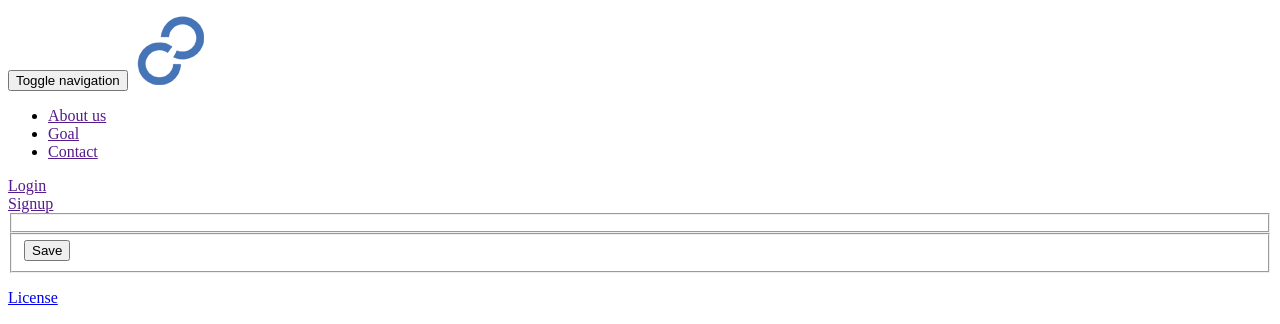
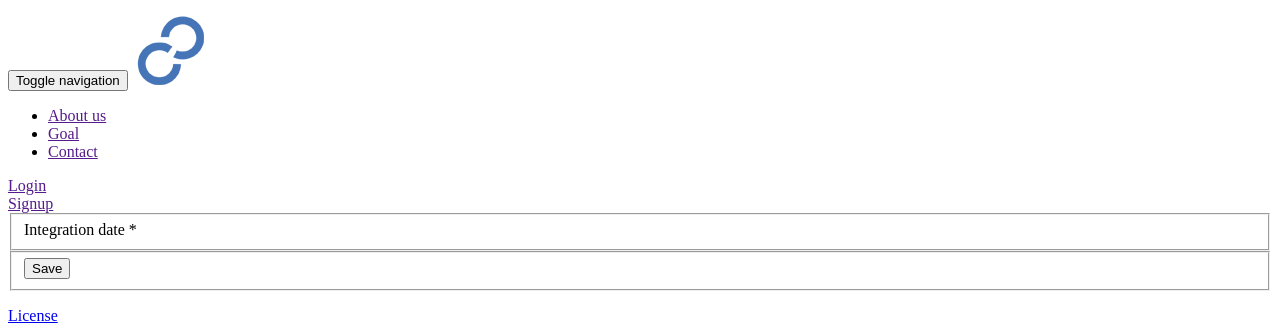
Before and after one commit to Cohaerentis/Licensium, a Yii app: the page made by app/views/module/form.php in a window 1280 px wide. Shown: the top 324 px of the page. Run offline with PHP 8.4 and a stand-in for Yii, Linux system fonts and the light colour scheme; the template is opened without the code that fills it, so the values that code supplies are empty; some libraries are stand-ins or nearby versions.

Commit message:
Improve module creation form

```diff
--- a/app/helpers/global.php
+++ b/app/helpers/global.php
@@ -352,7 +352,7 @@ function monthList() {
 function yearList($from = 1970, $until = null) {
     if (!empty($until) || ($from >= $until)) $until = date('Y');
     $list = array();
-    for ($number = $from; $number <= $until; $number++) {
+    for ($number = $until; $number >= $from; $number--) {
         $item = new stdClass();
         $item->id = $number;
         $item->name = $number;
--- a/app/views/module/form.php
+++ b/app/views/module/form.php
@@ -108,7 +108,7 @@
                           CHtml::listData(Module::getList('relations'), 'code', function($item) {
                               return e($item->name);
                           }),
-                          array('class'=>'col-md-6 col-xs-12 commom-dropdpown','empty' => '')); ?>
+                          array('class'=>'commom-dropdpown','empty' => '')); ?>
                     </div>
                     <div class="col-xs-12">
                         <?php echo $form->error($model,'relation'); ?>
@@ -127,7 +127,7 @@
                           CHtml::listData(Module::getList('types'), 'code', function($item) {
                               return e($item->name);
                           }),
-                          array('class'=>'col-md-6 col-xs-12 commom-dropdpown','empty' => '')); ?>
+                          array('class'=>'commom-dropdpown','empty' => '')); ?>
                     </div>
                     <div class="col-xs-12">
                         <?php echo $form->error($model,'type'); ?>
@@ -135,7 +135,15 @@
                 </div>
             </div>
         </div>
-        <div class="col-lg-12 col-md-12 col-xs-12">
+        <div class="col-xs-12">
+            <div class="field input-group input-group-md">
+                <label class="input-group-addon">
+                    <?php echo Yii::t('app', 'Integration date'); ?>
+                    <span class="required">*</span>
+                </label>
+            </div>
+        </div>
+        <div class="col-lg-4 col-md-4 col-xs-12">
             <div class="field input-group input-group-md">
                 <div class="row">
                     <div class="col-md-6 col-xs-12">
@@ -146,7 +154,7 @@
                           CHtml::listData(dayList(), 'id', function($item) {
                               return e($item->name);
                           }),
-                          array('class'=>'col-md-6 col-xs-12 commom-dropdpown','empty' => '')); ?>
+                          array('class'=>'commom-dropdpown','empty' => '')); ?>
                     </div>
                     <div class="col-xs-12">
                         <?php echo $form->error($model,'day', array('class' => 'input-group-addon')); ?>
@@ -154,7 +162,7 @@
                 </div>
             </div>
         </div>
-        <div class="col-lg-12 col-md-12 col-xs-12">
+        <div class="col-lg-4 col-md-4 col-xs-12">
             <div class="field input-group input-group-md">
                 <div class="row">
                     <div class="col-md-6 col-xs-12">
@@ -173,7 +181,7 @@
                 </div>
             </div>
         </div>
-        <div class="col-lg-12 col-md-12 col-xs-12">
+        <div class="col-lg-4 col-md-4 col-xs-12">
             <div class="field input-group input-group-md">
                 <div class="row">
                     <div class="col-md-6 col-xs-12">
```
Also changed, not shown: app/less/app/basic.less (+5 -4 lines).
